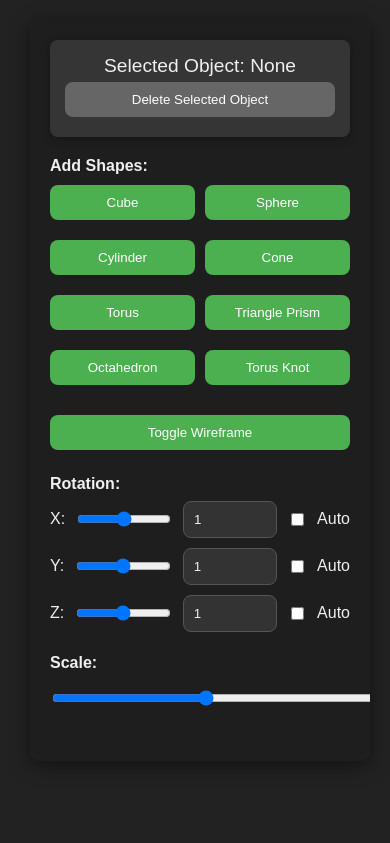
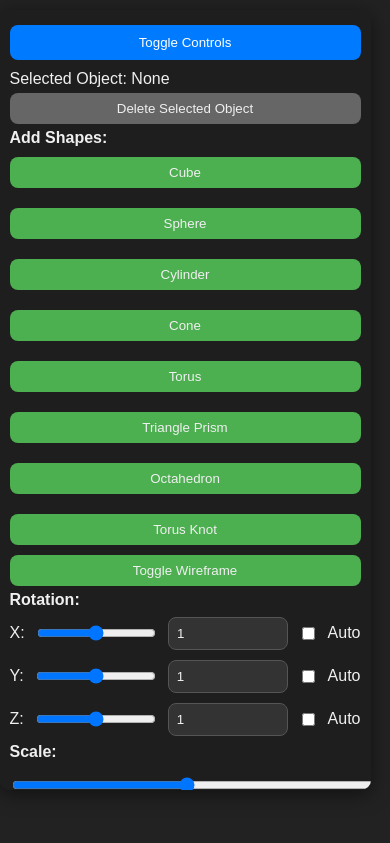
Before and after one commit to FatihHDR/3drenderer, a plain HTML site: page index.html in a window 390 px wide. Drawn offline with nearby package versions, Linux system fonts and the light colour scheme.

Commit message:
update interface for mobile

```diff
--- a/index.html
+++ b/index.html
@@ -13,6 +13,7 @@
         color: #e0e0e0; /* Softer light text color */
         overflow: hidden; /* Prevent scrolling */
     }
+
     #intro {
         position: fixed;
         top: 0;
@@ -51,36 +52,60 @@
         background-size: cover; /* Cover the entire canvas */
         background-position: center; /* Center the image */
     }
+
     #controls {
     position: fixed;
     top: 20px;
     right: 20px;
     background: rgba(30, 30, 30, 0.9);
     color: #f0f0f0;
-            padding: 20px;
+    padding: 10px;
     border-radius: 10px;
     max-height: 90vh;
     overflow-y: auto;
     box-shadow: 0 4px 20px rgba(0, 0, 0, 0.5);
     width: 300px; /* Fixed width for controls */
 }
+
+.controls-content {
+    display: block; /* Show controls by default */
+}
+
+.toggle-button {
+    background: #007BFF; /* Blue button */
+    border: none;
+    color: white;
+    padding: 10px;
+    border-radius: 8px;
+    cursor: pointer;
+    margin-bottom: 10px; /* Space below the toggle button */
+    transition: background 0.3s; /* Smooth transition for hover effect */
+}
+
+.toggle-button:hover {
+    background: #0056b3; /* Darker blue on hover */
+}
+
+.controls-content.hidden {
+    display: none; /* Hide controls when minimized */
+}
+
 .shapes-grid {
     display: grid;
-        grid-template-columns: repeat(2, 1fr); /* Dua kolom */
-        gap: 10px; /* Jarak antar tombol */
+    grid-template-columns: repeat(2, 1fr); /* Two columns */
+    gap: 10px; /* Space between buttons */
 }
 
-        .control-group {
-            margin-bottom: 20px; /* Jarak antar grup kontrol */
-        }
     label {
         display: block;
         margin-bottom: 5px;
         font-weight: bold; /* Bold labels for emphasis */
     }
+
     input[type="range"],
-        input[type="number"] {
-            width: 100%; /* Full width for inputs */
+    input[type="number"],
+    button {
+        width: 100%; /* Full width for inputs and buttons */
         padding: 10px;
         border: 1px solid #555;
         border-radius: 8px;
@@ -88,35 +113,39 @@
         color: #f0f0f0; /* Light text color for inputs */
         transition: border 0.3s; /* Smooth transition for border */
     }
+
     input[type="range"]:hover,
-        input[type="number"]:hover {
+    input[type="number"]:hover,
+    button:hover {
         border-color: #4CAF50; /* Change border color on hover */
     }
+
     button {
-            width: 100%;
         background: #4CAF50; /* Green button */
         border: none;
-            color: white;
-            padding: 10px;
-            border-radius: 8px;
         cursor: pointer;
         margin: 5px 0;
         transition: background 0.3s, transform 0.2s; /* Smooth transition for hover effect */
     }
+
     button:hover {
         background: #45a049; /* Darker green on hover */
         transform: translateY(-2px); /* Slight lift effect */
     }
+
     button.delete-btn {
         background: #dc3545; /* Red button for delete */
     }
+
     button.delete-btn:hover {
         background: #c82333; /* Darker red on hover */
     }
+
     button:disabled {
         background: #666; /* Disabled button style */
         cursor: not-allowed;
     }
+
     .checkbox-group {
         display: flex;
         align-items: center;
@@ -125,28 +154,53 @@
     }
 
     .checkbox-group label {
-            margin: 0; /* Menghapus margin untuk label */
-            font-weight: normal; /* Mengatur font-weight ke normal untuk label checkbox */
+        margin: 0; /* Remove default margin */
+        font-weight: normal; /* Set font-weight to normal for checkbox labels */
     }
 
     .rotation-speed {
         width: 60px;
-            background: #333;
-            color: #f0f0f0;
-            border: 1px solid #555;
-            padding: 2px;
-            border-radius: 8px;
+        background: #333 /* Dark background for rotation speed input */
     }
-        .selected-info {
-            background: rgba(255, 255, 255, 0.1);
-            padding: 15px;
-            border-radius: 8px;
-            margin-bottom: 20px;
-            text-align: center; /* Center text for selected info */
-            box-shadow: 0 2px 10px rgba(0, 0, 0, 0.3); /* Subtle shadow for depth */
+
+    @media (max-width: 768px) {
+        #controls {
+            width: 90%; /* Make controls take up more width on smaller screens */
+            top: 10px; /* Adjust position for smaller screens */
+            right: 5%; /* Center controls on smaller screens */
         }
-        .selected-info div {
-            font-size: 1.2em; /* Slightly larger font for selected object info */
+
+        #intro h1 {
+            font-size: 2.5em; /* Decrease font size for mobile */
+        }
+
+        #intro p {
+            font-size: 1em; /* Decrease font size for mobile */
+        }
+
+        .shapes-grid {
+            grid-template-columns: 1fr; /* Single column layout for mobile */
+        }
+
+        button {
+            padding: 8px; /* Adjust padding for buttons on mobile */
+        }
+    }
+
+    @media (max-width: 480px) {
+        #intro h1 {
+            font-size: 2em; /* Further decrease font size for very small screens */
+        }
+
+        #intro p {
+            font-size: 0.9em; /* Further decrease font size for very small screens */
+        }
+
+        input[type="range"],
+        input[type="number"],
+        button {
+            padding: 8px; /* Adjust padding for smaller screens */
+        }
     }
     </style>
 
@@ -160,6 +214,8 @@
 
     <canvas id="renderer"></canvas>
     <div id="controls">
+        <button id="toggleControls" class="toggle-button">Toggle Controls</button>
+        <div class="controls-content">
             <div class="selected-info">
                 <div>Selected Object: <span id="selectedObjectType">None</span></div>
                 <button id="deleteObject" class="delete-btn" disabled>Delete Selected Object</button>
@@ -212,6 +268,11 @@
                 <label>Scale:</label>
                 <input type="range" id="scale" min="0.1" max="2" step="0.1" value="1">
             </div>
+
+            <div class="control-group">
+                <p>Created by: <strong>Fatahillah Al-Fatih</strong></p>
+            </div>
+        </div>
     </div>
 
     <script src="script.js"></script>
--- a/script.js
+++ b/script.js
@@ -194,6 +194,10 @@ document.getElementById('addPrism').addEventListener('click', addPrism);
 document.getElementById('addOctahedron').addEventListener('click', addOctahedron);
 document.getElementById('addTorusKnot').addEventListener('click', addTorusKnot);
 document.getElementById('toggleWireframe').addEventListener('click', toggleWireframe);
+document.getElementById('toggleControls').addEventListener('click', function() {
+    const controlsContent = document.querySelector('.controls-content');
+    controlsContent.classList.toggle('hidden'); // Toggle the hidden class
+});
 
 // Rotation and scale controls
 document.getElementById('rotationX').addEventListener('input', (e) => {
--- a/style.css
+++ b/style.css
@@ -49,17 +49,37 @@ z-index: 10; /* Ensure intro is above other elements */
     right: 20px;
     background: rgba(30, 30, 30, 0.9);
     color: #f0f0f0;
-    padding: 20px;
+    padding: 10px;
     border-radius: 10px;
     max-height: 90vh;
     overflow-y: auto;
     box-shadow: 0 4px 20px rgba(0, 0, 0, 0.5);
     width: 300px; /* Fixed width for controls */
 }
+
+.controls-content {
+    display: block; /* Show controls by default */
+}
+
+.toggle-button {
+    background: #007BFF; /* Blue button */
+    border: none;
+    color: white;
+    padding: 10px;
+    border-radius: 8px;
+    cursor: pointer;
+    margin-bottom: 10px; /* Space below the toggle button */
+    transition: background 0.3s; /* Smooth transition for hover effect */
+}
+
+.toggle-button:hover {
+    background: #0056b3; /* Darker blue on hover */
+}
+
 .shapes-grid {
-display: grid;
-grid-template-columns: repeat(2, 1fr); /* Dua kolom */
-gap: 10px; /* Jarak antar tombol */
+    display: grid;
+    grid-template-columns: repeat(2, 1fr); /* Two columns */
+    gap: 10px; /* Space between buttons */
 }
 
 .control-group {
```
Lines whose indentation alone changed are shown as unchanged.
